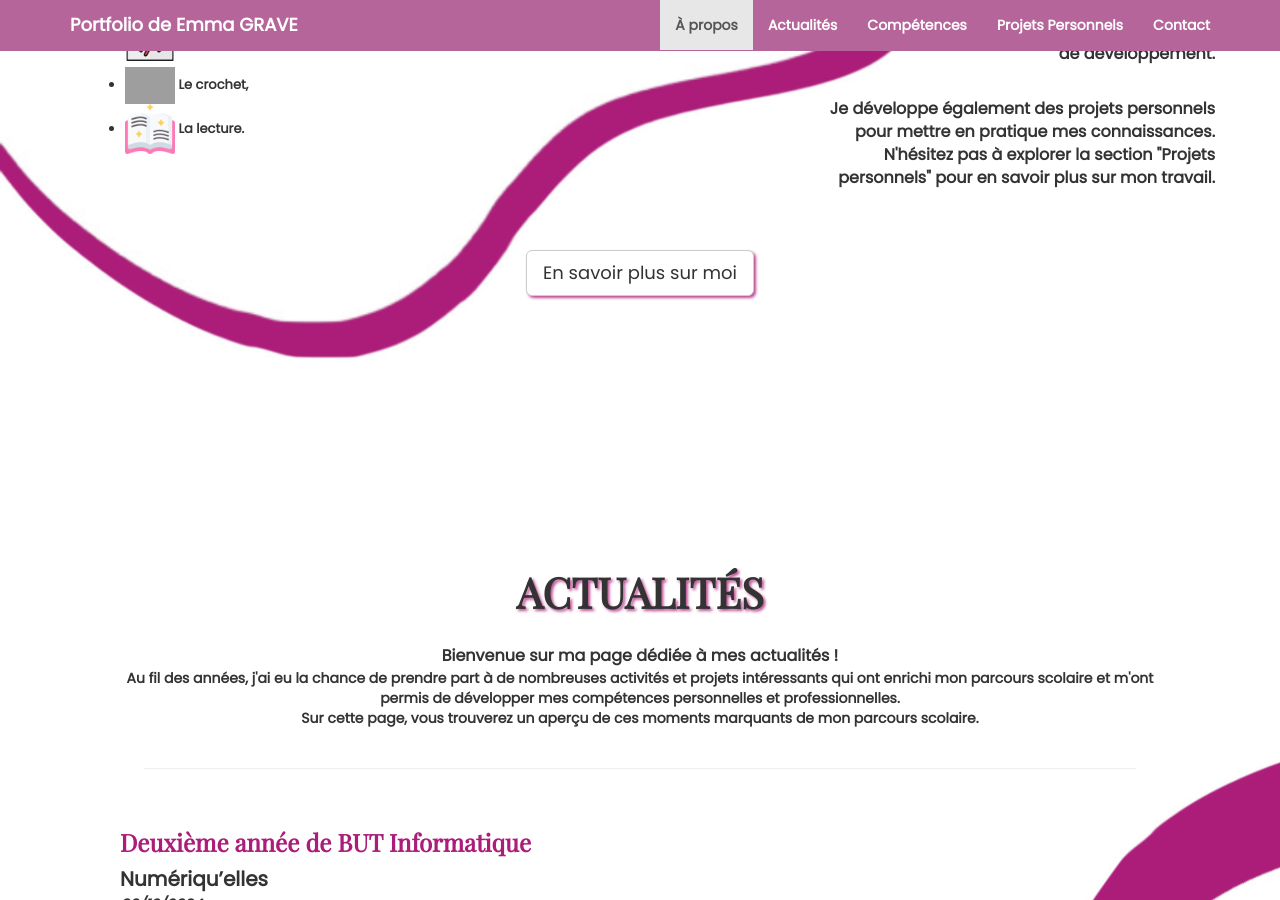
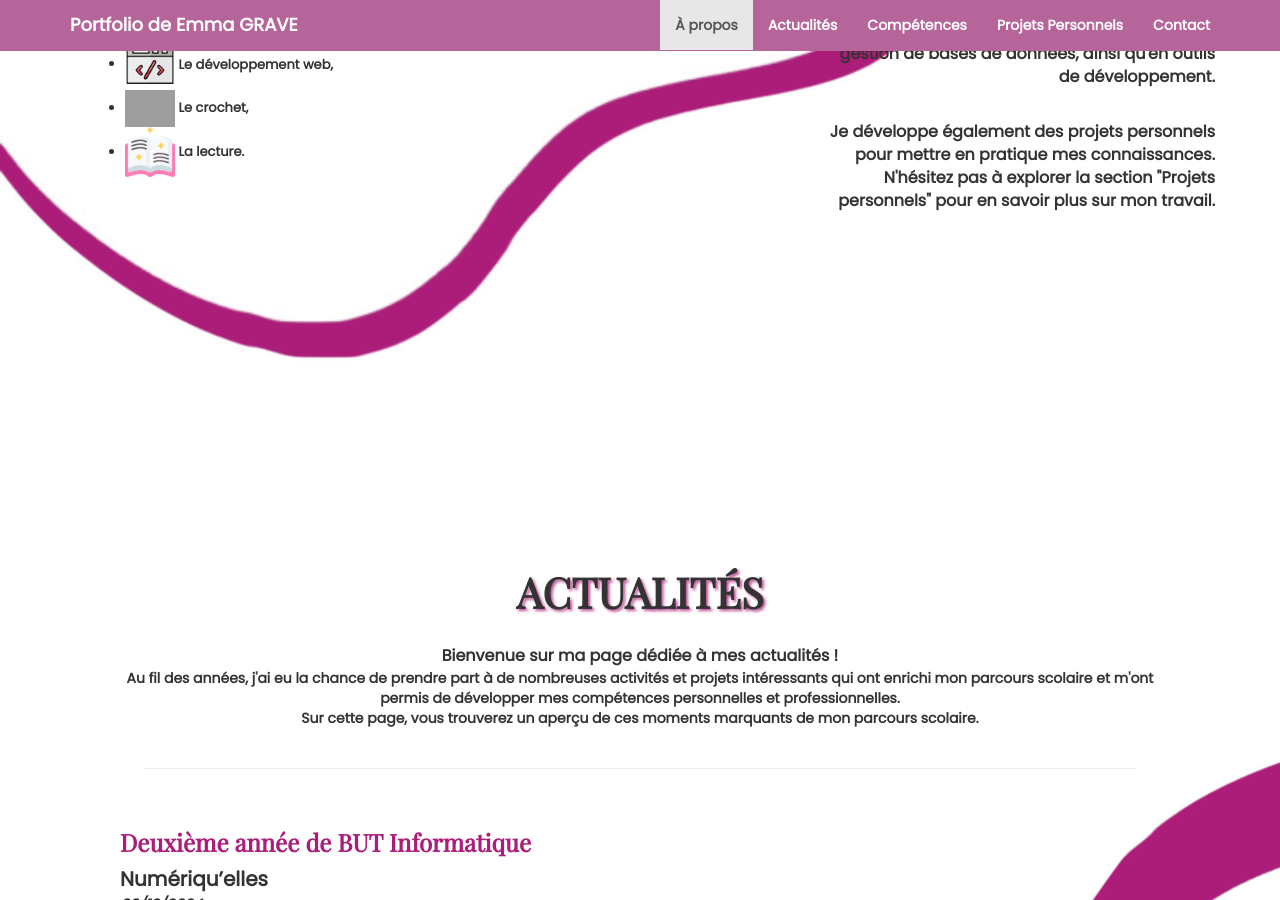
Before and after one commit to emmagrave/emmagrave.github.io, a Jekyll site: the page built from index.md, in a window 1280 px wide and 900 px high, scrolled down 1301 px. Built offline with Jekyll 4.4.1, drawn with Linux system fonts in a browser that asks for light colours; grey boxes are pictures that could not be loaded.

Commit message:
:sparkles: update about section

```diff
--- a/_includes/about.html
+++ b/_includes/about.html
@@ -31,6 +31,6 @@
                 <p>Je développe également des projets personnels pour mettre en pratique mes connaissances.
                     N'hésitez pas à explorer la section "Projets personnels" pour en savoir plus sur mon travail.</p>
             </div>
-            <a href="#" class="btn btn-default btn-lg">En savoir plus sur moi</a>
+            <!--<a href="#" class="btn btn-default btn-lg">En savoir plus sur moi</a>-->
         </div>
     </section>
```
